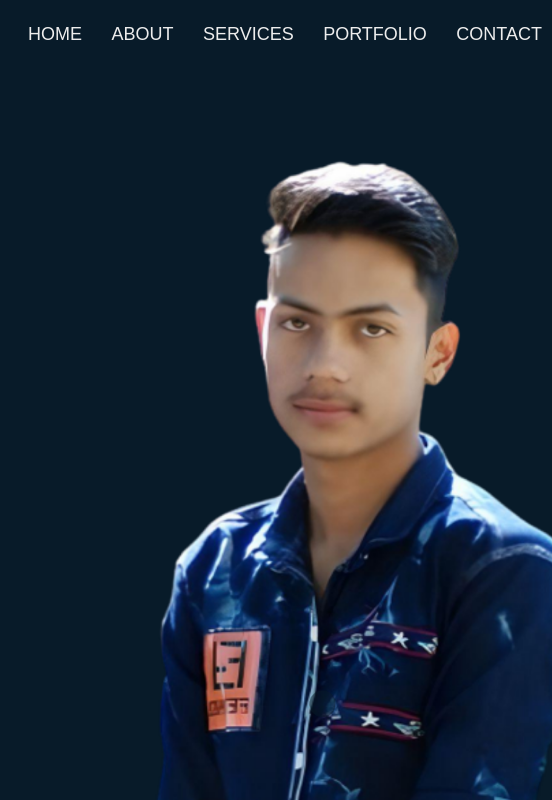
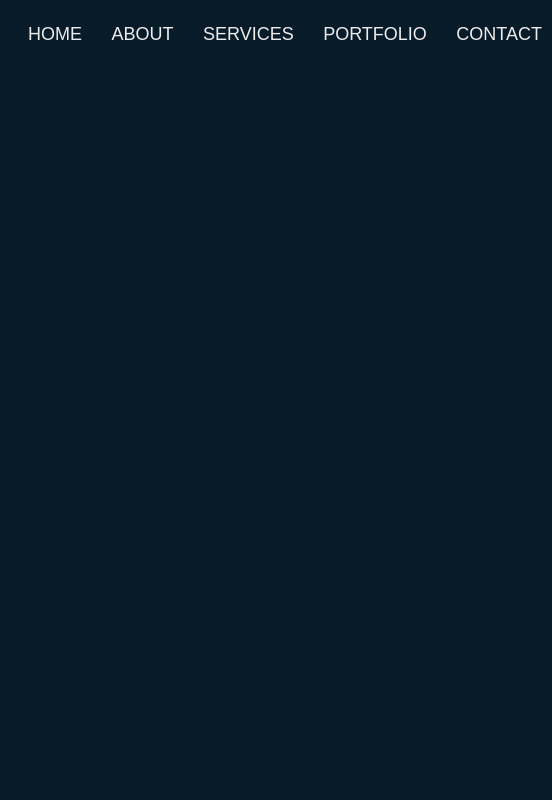
Before and after one commit to sujalMehra/kingdom, a plain HTML site: page index.html in a window 1280 px wide. Shown: the full height of the page, 728-1280 px from the left. Drawn offline with nearby package versions, Linux system fonts and the light colour scheme.

Commit message:
Update profile.css

```diff
--- a/profile.css
+++ b/profile.css
@@ -9,6 +9,7 @@
 body{
 
     color: #ededed;
+    background: #081b29;
 }
 
 .header{
@@ -45,7 +46,7 @@ body{
 
 .home{
     height: 100vh;
-    background: url('./Untitled\ design.png') no-repeat;
+   background: url('');
     background-size: cover;
     background-position: center;
     display: flex;
```
